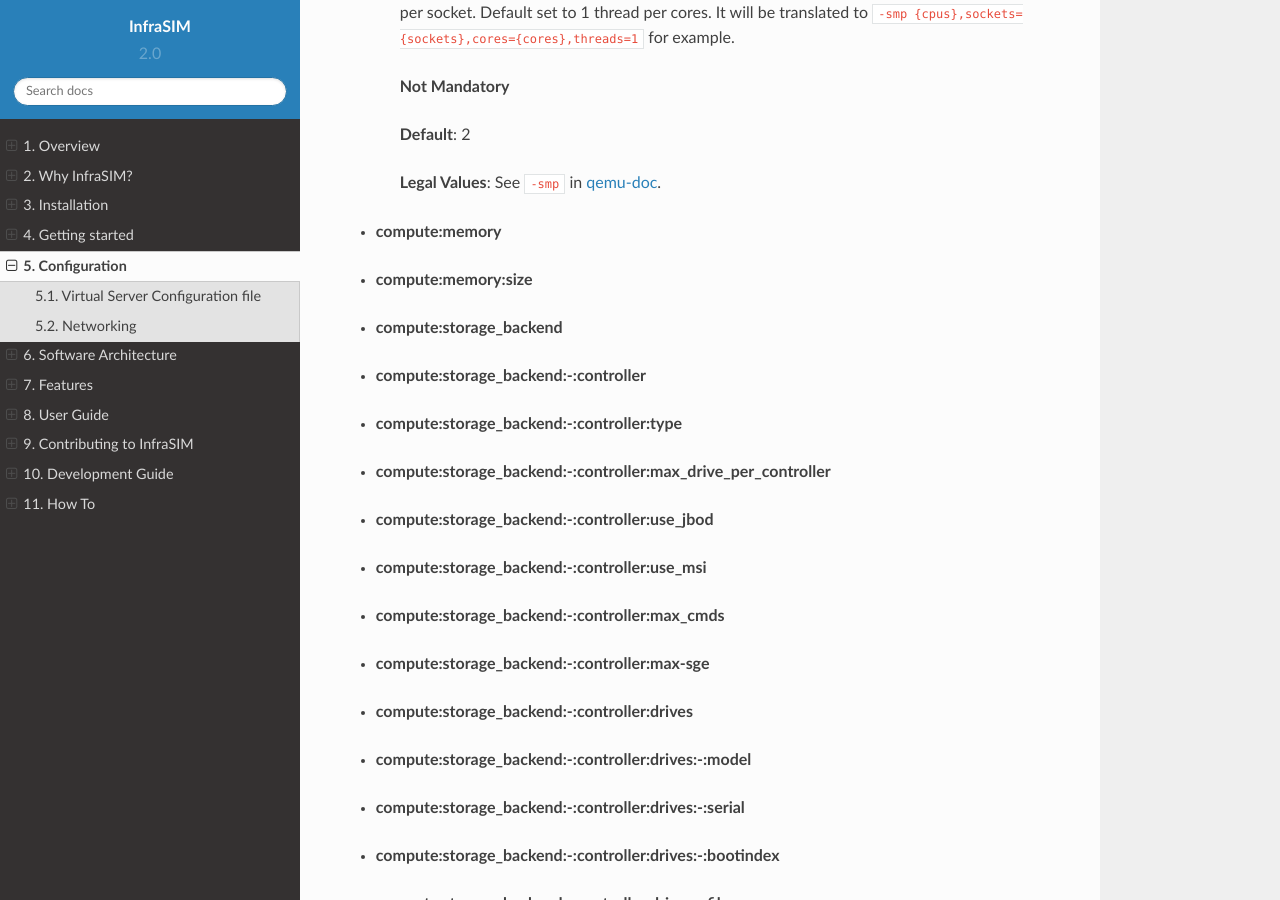
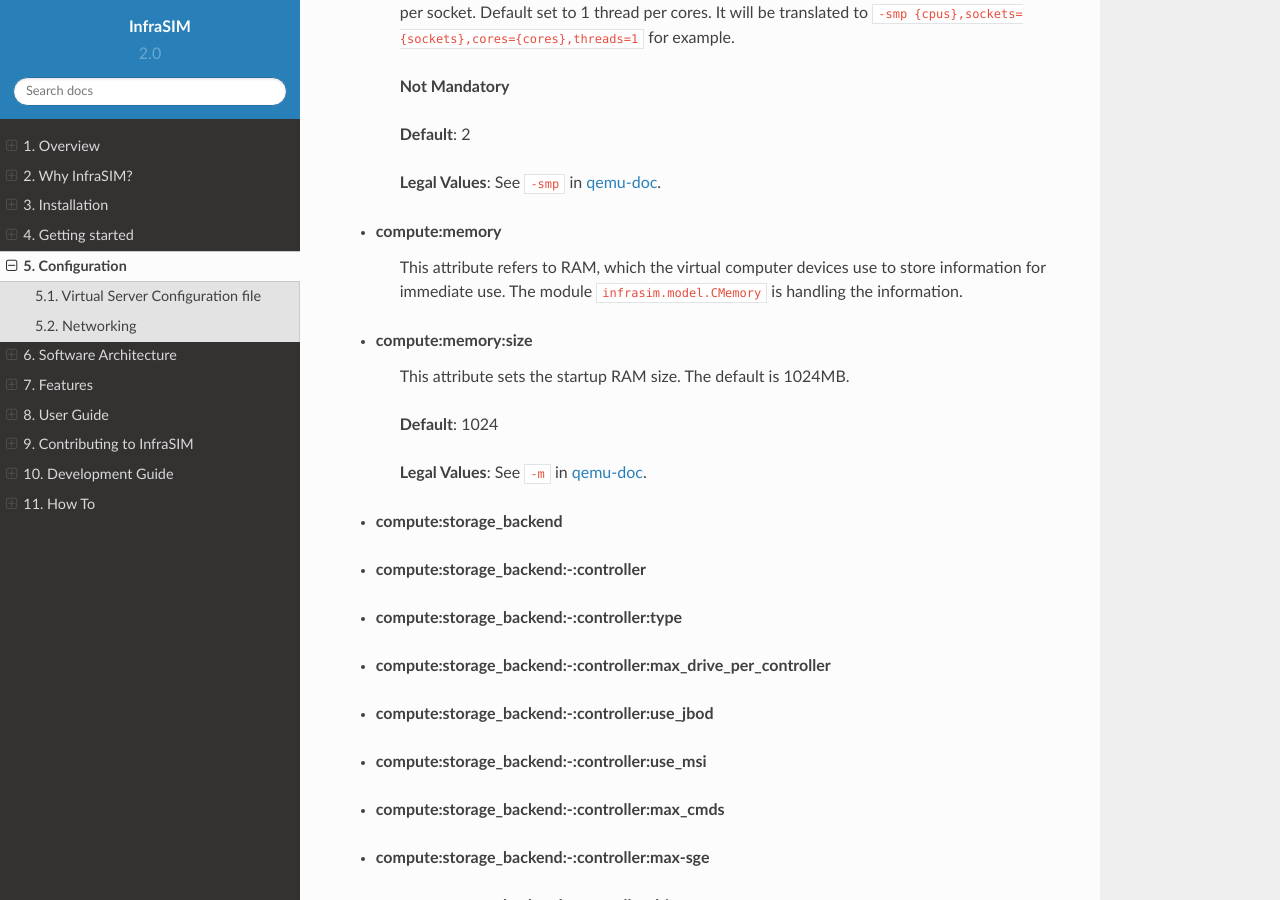
Before and after one commit to InfraSIM/docs, a Sphinx documentation site: the page built from docs/configuration.rst, in a window 1280 px wide and 900 px high, scrolled down 6247 px. Built offline with Sphinx 7.4.7 and the Read the Docs theme 2.0.0, drawn with Linux system fonts in a browser that asks for light colours.

Commit message:
develop/add memory and memory size in Configuration

```diff
--- a/docs/configuration.rst
+++ b/docs/configuration.rst
@@ -335,9 +335,18 @@
 
 - **compute:memory**
 
+    This attribute refers to RAM, which the virtual computer devices use to store information for immediate use.
+    The module ``infrasim.model.CMemory`` is handling the information.
+
 .. _yamlComputeMemorySize:
 
 - **compute:memory:size**
+
+    This attribute sets the startup RAM size. The default is 1024MB.
+
+    **Default**: 1024
+
+    **Legal Values**: See ``-m`` in `qemu-doc <http://wiki.qemu.org/download/qemu-doc.html>`_.
 
 .. _yamlComputeStoragebackend:
 
```
